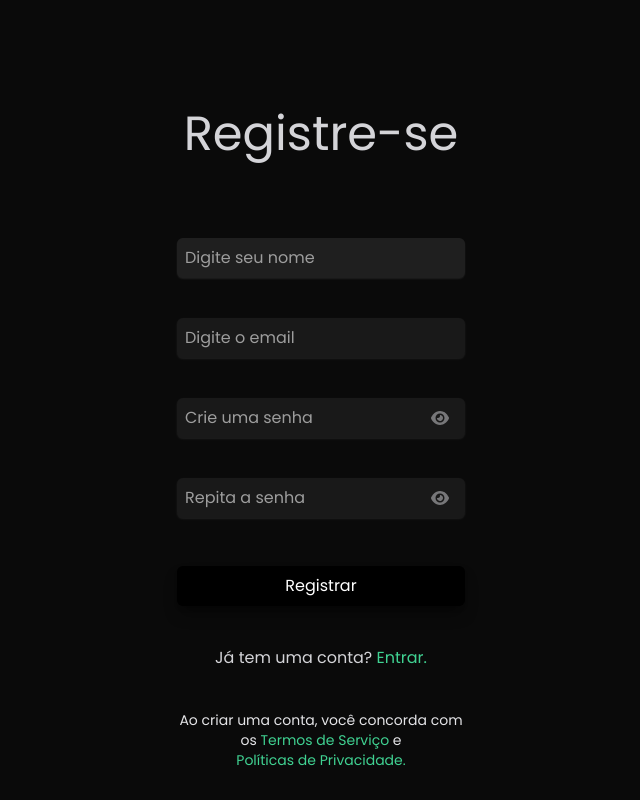
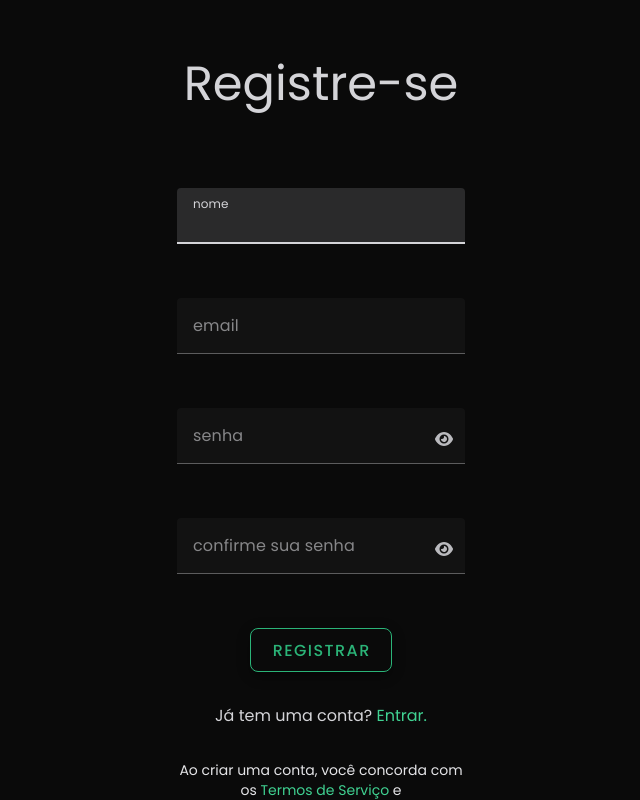
Before and after one commit to miquelven/gameTest, a Vue app: page /register in a window 1280 px wide. Shown: the whole page, without its empty margins (319-959 px from the left). Built offline with nearby package versions, Linux system fonts and the light colour scheme; no server answers.

Commit message:
mudança do layout no register

```diff
--- a/src/mixins/validateForm.js
+++ b/src/mixins/validateForm.js
@@ -7,7 +7,6 @@ export default {
       ],
       emailRules: [
         (value) => !!value || "Required.",
-        (value) => (value || "").length <= 20 || "Max 20 characters",
         (value) => {
           const pattern =
             /^(([^<>()[\]\\.,;:\s@"]+(\.[^<>()[\]\\.,;:\s@"]+)*)|(".+"))@((\[[0-9]{1,3}\.[0-9]{1,3}\.[0-9]{1,3}\.[0-9]{1,3}])|(([a-zA-Z\-0-9]+\.)+[a-zA-Z]{2,}))$/;
--- a/src/views/Register.vue
+++ b/src/views/Register.vue
@@ -1,36 +1,40 @@
 <script>
-import InputForm from "./icons/InputForm.vue";
 import validateForm from "@/mixins/validateForm.js";
 import { useToast } from "vue-toastification";
 import Modal from "@/components/Modal/Modal.vue";
+import Button from "@/views/icons/Button.vue";
 import axios from "axios";
 export default {
   mixins: [validateForm],
   components: {
-    InputForm,
     Modal,
+    Button,
   },
   data() {
     return {
       userName: "",
-      email: ".",
+      email: "",
       password: "",
       C_password: "",
-
-      warningName: "",
-      warningEmail: "",
-      warningPassword: "",
-      warningC_password: "",
+      showPassword: false,
+      showIconPassword: false,
 
       toast: null,
       modal: false,
       textModal: "",
+
+      pwdConfirm: [
+        (v) => !!v || "Confirm password",
+        (v) => v === this.password || "Passwords do not match",
+      ],
     };
+  },
+
+  mounted() {
+    this.toast = useToast();
   },
   mounted() {
     this.toast = useToast();
-
-    this.$refs.InputForm.$refs.input.focus();
   },
   methods: {
     showModal(type) {
@@ -43,17 +47,14 @@ export default {
       this.modal = true;
       this.textModal = type;
     },
-    verifyInputs(e) {
-      this.inputCheck(e.target.getElementsByTagName("input"));
-      if (
-        this.warningName == "" &&
-        this.warningEmail == "" &&
-        this.warningPassword == "" &&
-        this.warningC_password == ""
-      )
-        this.register();
+    reset() {
+      this.$refs.form.reset();
     },
     async register() {
+      if (await !this.verifyInputs) {
+        toast.error("Preencha todos os campos!");
+        return;
+      }
       try {
         const response = await axios.post("/register", {
           username: this.userName,
@@ -82,36 +83,19 @@ export default {
         this.toast.error("Não foi possível realizar o registro");
         console.log(error.message);
       }
+      this.reset();
     },
-    showIconPassword(e) {
-      let passwordIconEl = e.currentTarget;
-
-      let opacity = passwordIconEl.style.opacity;
-      if (opacity == 0) opacity = "0.5";
-      opacity = opacity == "0.5" ? "1" : "0.5";
-
-      passwordIconEl.style.opacity = opacity;
-
-      this.changeInputType(passwordIconEl);
-      // dar o foco no input depois de clicar no icone
-      e.currentTarget.parentElement.querySelector("input").focus();
   },
-    changeInputType(element) {
-      const input = element.parentElement.children[0];
-
-      input.getAttribute("type") == "text"
-        ? input.setAttribute("type", "password")
-        : input.setAttribute("type", "text");
-    },
-    inputCheck(inputs) {
-      this.warningName = this.validateName(inputs[0]);
-      this.warningEmail = this.validateEmail(inputs[1]);
-      this.warningPassword = this.validatePassword(inputs[2]);
-
-      this.warningC_password = this.validateConfirmPassword(
-        inputs[3],
-        inputs[2]
-      );
+  computed: {
+    async verifyInputs() {
+      if (
+        (await this.$refs.inputName.validate()).length == 0 &&
+        (await this.$refs.inputEmail.validate()).length == 0 &&
+        (await this.$refs.inputPassword.validate()).length == 0 &&
+        (await this.$refs.inputCPassword.validate()).length == 0
+      )
+        return true;
+      else return false;
     },
   },
 };
@@ -124,60 +108,80 @@ export default {
   >
     <h1 class="text-5xl mb-20 max-[400px]:text-4xl">Registre-se</h1>
     <form
-      class="relative z-10 w-72 flex flex-col justify-center items-center gap-10"
-      @submit.prevent="verifyInputs"
+      ref="form"
+      class="relative z-10 w-72 flex flex-col justify-center items-center gap-8"
+      @submit.prevent="register"
     >
       <div class="w-full flex items-center relative">
-        <InputForm
-          type="text"
-          text="Digite seu nome"
-          ref="InputForm"
-          @valueInput="(nameValue) => (userName = nameValue)"
-          :warning="warningName"
-        />
+        <v-text-field
+          ref="inputName"
+          autofocus
+          v-model="userName"
+          :rules="nameRules"
+          label="nome"
+        ></v-text-field>
       </div>
       <div class="w-full flex items-center relative">
-        <InputForm
-          type="text"
-          text="Digite o email"
-          @valueInput="(emailValue) => (email = emailValue)"
-          :warning="warningEmail"
-        />
+        <v-text-field
+          ref="inputEmail"
+          label="email"
+          v-model="email"
+          :rules="emailRules"
+        ></v-text-field>
       </div>
       <div class="w-full flex items-center relative">
-        <InputForm
-          type="password"
-          text="Crie uma senha"
-          @valueInput="(passwordValue) => (password = passwordValue)"
-          :warning="warningPassword"
+        <v-text-field
+          ref="inputPassword"
+          label="senha"
+          v-model="password"
+          :type="showPassword ? 'text' : 'password'"
+          :rules="passwordRules"
+        >
+          <div
+            class="absolute right-0 top-0 py-5 px-3 hover:cursor-pointer"
+            @click="() => (showPassword = !showPassword)"
+          >
+            <font-awesome-icon
+              :icon="['fas', 'eye']"
+              class="hover:cursor-pointer opacity-50"
+              v-if="showPassword"
             />
             <font-awesome-icon
               :icon="['fas', 'eye']"
-          class="absolute right-0 cursor-pointer p-4 opacity-50 max-sm:right-5"
-          @click="showIconPassword"
+              class="hover:cursor-pointer"
+              v-else
             />
+          </div>
+        </v-text-field>
       </div>
 
       <div class="w-full flex items-center relative">
-        <InputForm
-          type="password"
-          text="Repita a senha"
-          @valueInput="(C_passwordValue) => (C_password = C_passwordValue)"
-          :warning="warningC_password"
+        <v-text-field
+          ref="inputCPassword"
+          label="confirme sua senha"
+          v-model="C_password"
+          :type="showIconPassword ? 'text' : 'password'"
+          :rules="pwdConfirm"
+        >
+          <div
+            class="absolute right-0 top-0 py-5 px-3 hover:cursor-pointer"
+            @click="() => (showIconPassword = !showIconPassword)"
+          >
+            <font-awesome-icon
+              :icon="['fas', 'eye']"
+              class="hover:cursor-pointer opacity-50"
+              v-if="showIconPassword"
             />
             <font-awesome-icon
               :icon="['fas', 'eye']"
-          class="absolute right-0 cursor-pointer p-4 opacity-50 max-sm:right-5"
-          @click="showIconPassword"
+              class="hover:cursor-pointer"
+              v-else
             />
           </div>
+        </v-text-field>
+      </div>
 
-      <button
-        type="submit"
-        class="mt-2 w-full outline-none shadow-lg shadow-black/40 border-2 border-gray-300/20 bg-black p-2 rounded-md hover:border-[#40d292] text-zinc-200 hover:cursor-pointer hover:bg-black/50"
-      >
-        Registrar
-      </button>
+      <Button type="submit" label="Registrar" />
 
       <span
         >Já tem uma conta?
```
Lines whose indentation alone changed are shown as unchanged.
